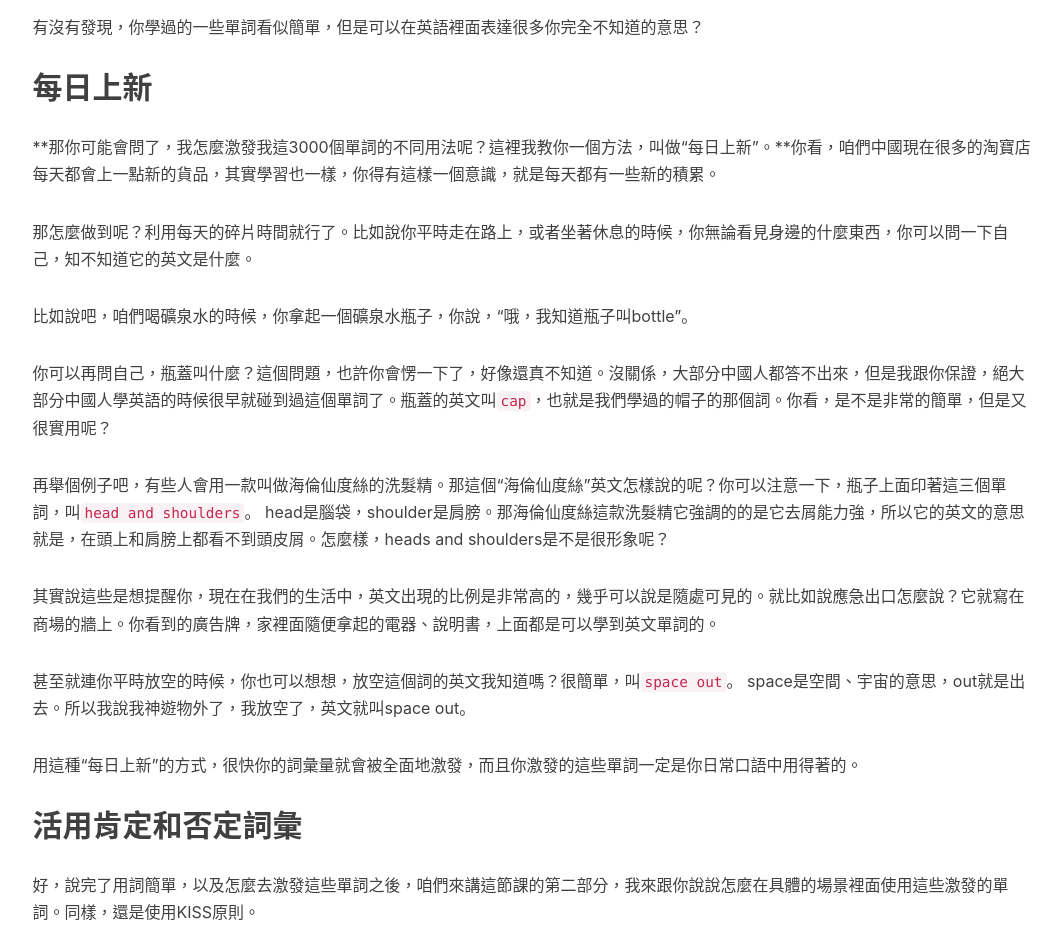
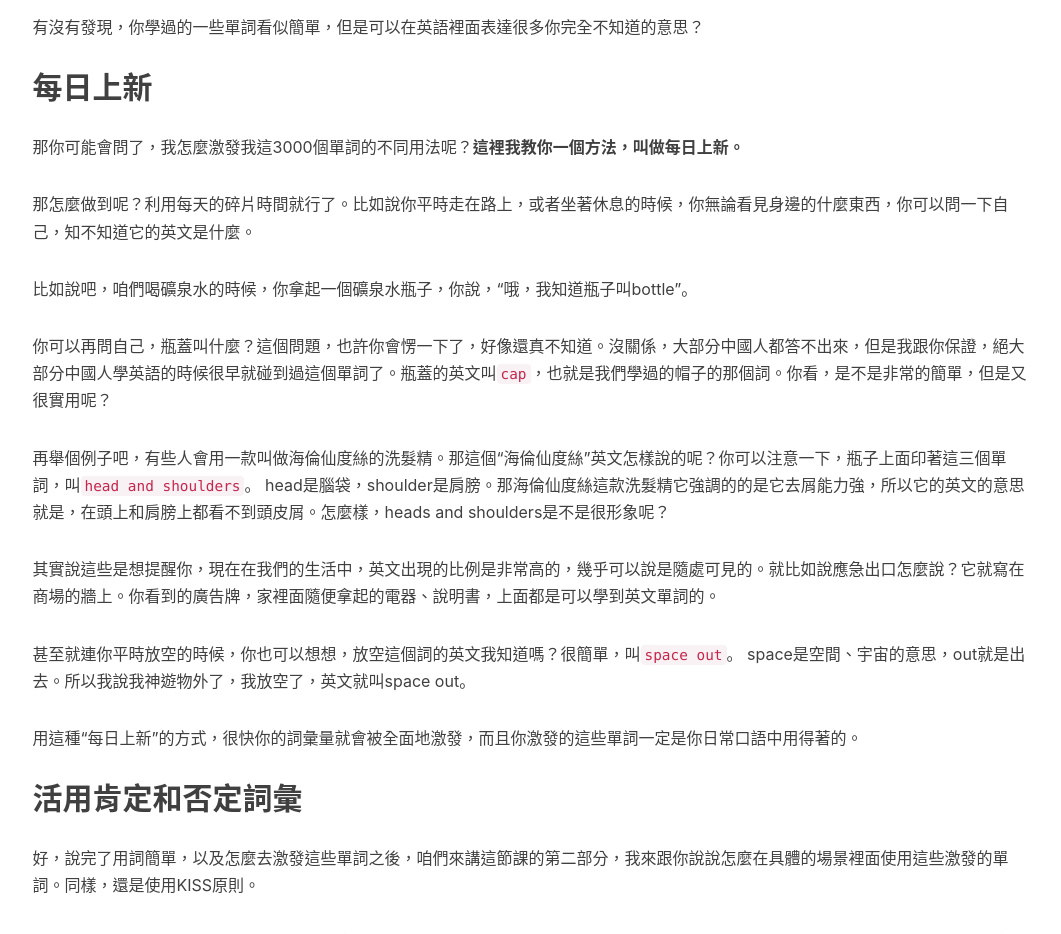
Before and after one commit to minshain/minshain.github.io, a plain HTML site: page post/2020-04-01-upgrade_oral_skill/index.html in a window 1280 px wide. Shown: the part 7260-8194 px from the top of the page, without its empty margins (135-1196 px from the left). Drawn offline with nearby package versions, Linux system fonts and the light colour scheme; some packages are replaced by stand-ins of ours.

Commit message:
update again

```diff
--- a/post/2020-04-01-upgrade_oral_skill/index.html
+++ b/post/2020-04-01-upgrade_oral_skill/index.html
@@ -371,7 +371,7 @@ So trust me and have faith in yourself.</p>
 <p>如果你還是擔心你的詞彙量不夠的話，<em>覺得可能是你沒有激發你的詞彙量</em>。什麼意思呢？比如說還是down這個單詞吧，咱們冬天的時候不是都要穿羽絨服嘛，你一聽到“羽絨服”這三個詞頭都大了，這怎麼說呀？其實非常簡單，就是我們剛剛說的這個down嘛。在英語中，down作為名詞它有動物的絨毛的意思，所以羽絨服英文就叫做down jacket。</p>
 <p>有沒有發現，你學過的一些單詞看似簡單，但是可以在英語裡面表達很多你完全不知道的意思？</p>
 <h2 id="每日上新">每日上新</h2>
-<p>**那你可能會問了，我怎麼激發我這3000個單詞的不同用法呢？這裡我教你一個方法，叫做“每日上新”。**你看，咱們中國現在很多的淘寶店每天都會上一點新的貨品，其實學習也一樣，你得有這樣一個意識，就是每天都有一些新的積累。</p>
+<p>那你可能會問了，我怎麼激發我這3000個單詞的不同用法呢？<strong>這裡我教你一個方法，叫做每日上新。</strong></p>
 <p>那怎麼做到呢？利用每天的碎片時間就行了。比如說你平時走在路上，或者坐著休息的時候，你無論看見身邊的什麼東西，你可以問一下自己，知不知道它的英文是什麼。</p>
 <p>比如說吧，咱們喝礦泉水的時候，你拿起一個礦泉水瓶子，你說，“哦，我知道瓶子叫bottle”。</p>
 <p>你可以再問自己，瓶蓋叫什麼？這個問題，也許你會愣一下了，好像還真不知道。沒關係，大部分中國人都答不出來，但是我跟你保證，絕大部分中國人學英語的時候很早就碰到過這個單詞了。瓶蓋的英文叫<code>cap</code>，也就是我們學過的帽子的那個詞。你看，是不是非常的簡單，但是又很實用呢？</p>
```
Also changed, not shown: algolia.json (+1 -1 lines).
